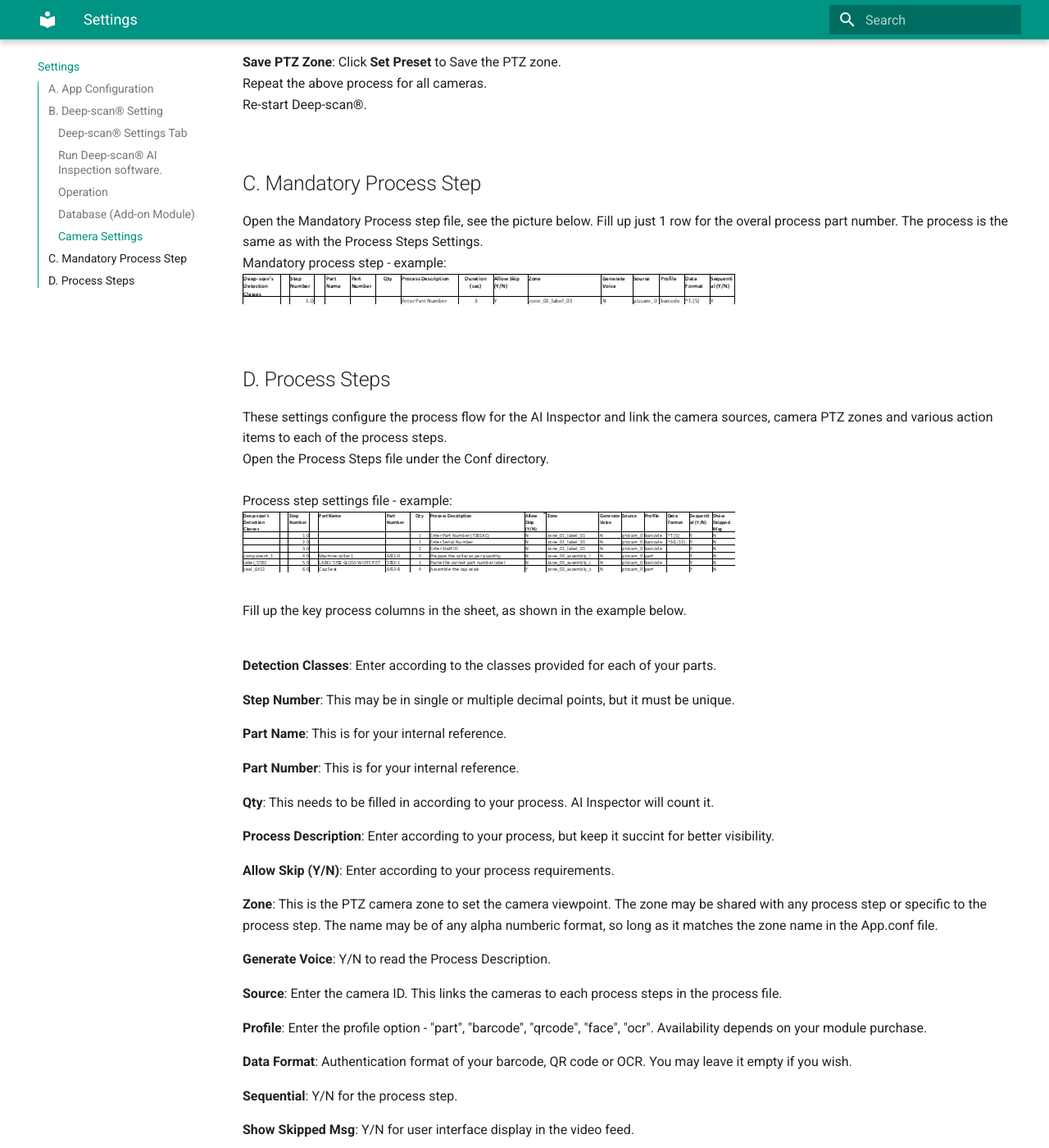
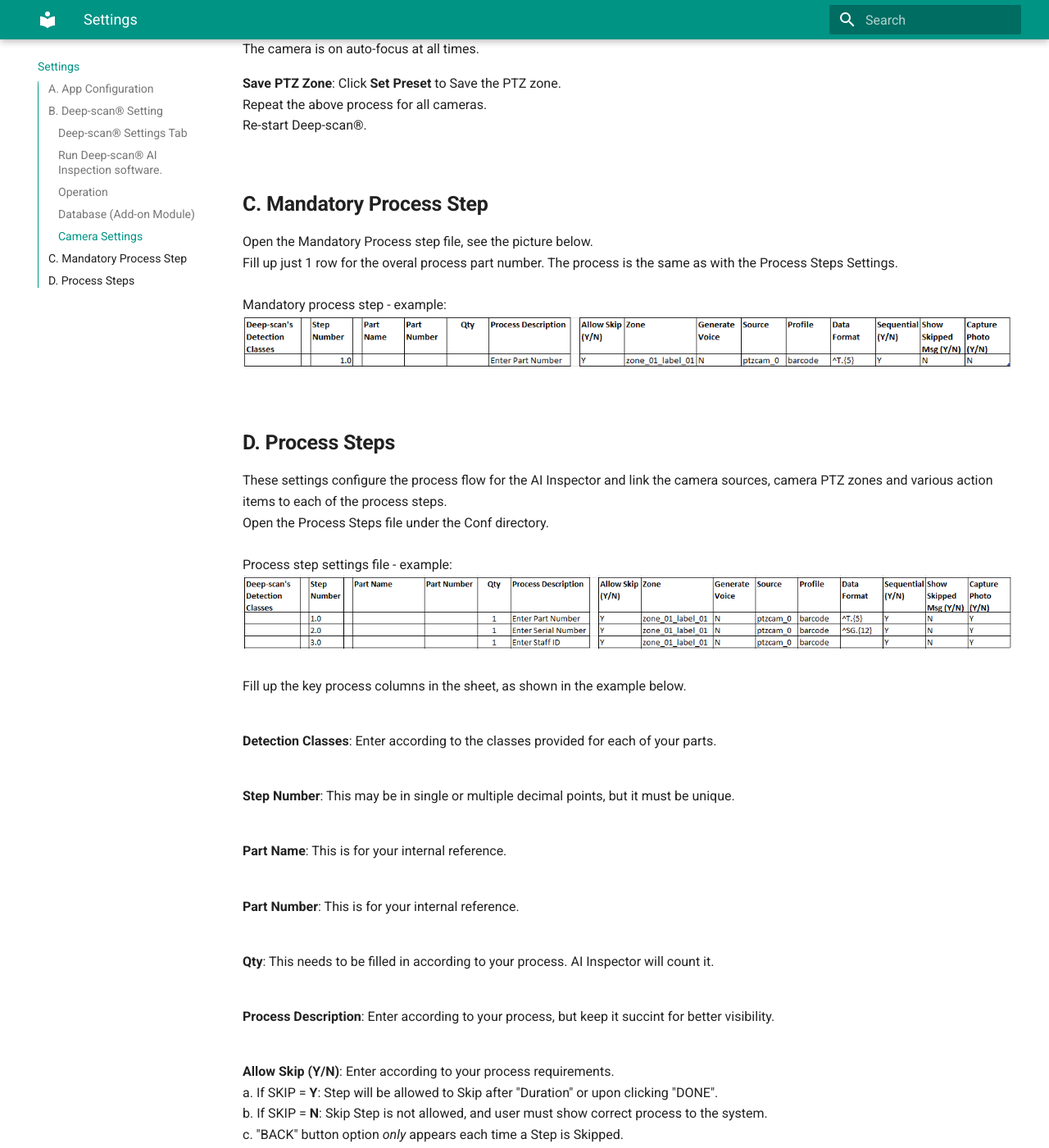
Before and after one commit to deep-scan/ai_inspector_guide, an MkDocs documentation site: the page built from docs/settings.md, in a window 1280 px wide and 1400 px high, scrolled down 3438 px. Shown: the whole window at 82% size. Built offline with MkDocs 1.6.1 and Material for MkDocs 9.7.7, drawn with Linux system fonts in a browser that asks for light colours.

```diff
--- a/docs/settings.md
+++ b/docs/settings.md
@@ -13,8 +15,9 @@ C. Mandatory Process Steps
 <br/>
 D. Process Steps
 <br/>
+<br/>
 
-## A. App Configuration
+## **A. App Configuration**
 In this configuration, the user sets up the process names, part names and links the AI modules to the process step files from the above steps.
 <br/>
 Open the App.conf file under the Conf Directory.
@@ -62,7 +65,7 @@ Photo Capture with detection box - example:
 <br/>
 
 
-## B. Deep-scan&reg; Setting
+## **B. Deep-scan&reg; Setting**
 The Settings tab under the Deep-scan&reg; user interface sets up the Work schedule, Data folder, Database transfer protocol and the cameras' crop, PTZ views.
 <br/>
 
@@ -127,10 +130,9 @@ Re-start Deep-scan&reg;.
 <br/>
 
 
-## C. Mandatory Process Step
-Open the Mandatory Process step file, see the picture below.
-Fill up just 1 row for the overal process part number.
-The process is the same as with the Process Steps Settings.
+## **C. Mandatory Process Step**
+Open the Mandatory Process step file, see the picture below.<br/>
+Fill up just 1 row for the overal process part number. The process is the same as with the Process Steps Settings.<br/>
 <br/>
 Mandatory process step - example:
 <br/>
@@ -138,7 +140,7 @@ Mandatory process step - example:
 <br/>
 <br/>
 
-## D. Process Steps
+## **D. Process Steps**
 These settings configure the process flow for the AI Inspector and link the camera sources, camera PTZ zones and various action items to each of the process steps.
 <br/>
 Open the Process Steps file under the Conf directory.
@@ -153,49 +155,52 @@ Fill up the key process columns in the sheet, as shown in the example below.
 <br/>
 <br/>
 
-**Detection Classes**: Enter according to the classes provided for each of your parts.
+**Detection Classes**: Enter according to the classes provided for each of your parts.<br/>
 <br/>
 
-**Step Number**: This may be in single or multiple decimal points, but it must be unique.
+**Step Number**: This may be in single or multiple decimal points, but it must be unique.<br/>
 <br/>
 
-**Part Name**: This is for your internal reference.
+**Part Name**: This is for your internal reference.<br/>
 <br/>
 
-**Part Number**: This is for your internal reference.
+**Part Number**: This is for your internal reference.<br/>
 <br/>
 
-**Qty**: This needs to be filled in according to your process. AI Inspector will count it.
+**Qty**: This needs to be filled in according to your process. AI Inspector will count it.<br/>
 <br/>
 
-**Process Description**: Enter according to your process, but keep it succint for better visibility.
+**Process Description**: Enter according to your process, but keep it succint for better visibility.<br/>
 <br/>
 
-**Allow Skip (Y/N)**: Enter according to your process requirements.
+**Allow Skip (Y/N)**: Enter according to your process requirements.<br/>
+a. If SKIP = **Y**: Step will be allowed to Skip after "Duration" or upon clicking "DONE".<br/>
+b. If SKIP = **N**: Skip Step is not allowed, and user must show correct process to the system.<br/>
+c. "BACK" button option *only* appears each time a Step is Skipped.<br/>
 <br/>
 
-**Zone**: This is the PTZ camera zone to set the camera viewpoint. The zone may be shared with any process step or specific to the process step. The name may be of any alpha numberic format, so long as it matches the zone name in the App.conf file.
+**Zone**: This is the PTZ camera zone to set the camera viewpoint. The zone may be shared with any process step or specific to the process step. The name may be of any alpha numberic format, so long as it matches the zone name in the App.conf file.<br/>
 <br/>
 
-**Generate Voice**: Y/N to read the Process Description.
+**Generate Voice**: Y/N to read the Process Description.<br/>
 <br/>
 
-**Source**: Enter the camera ID. This links the cameras to each process steps in the process file.
+**Source**: Enter the camera ID. This links the cameras to each process steps in the process file.<br/>
 <br/>
 
-**Profile**: Enter the profile option - "part", "barcode", "qrcode", "face", "ocr". Availability depends on your module purchase.
+**Profile**: Enter the profile option - "part", "barcode", "qrcode", "face", "ocr". Availability depends on your module purchase.<br/>
 <br/>
 
-**Data Format**: Authentication format of your barcode, QR code or OCR. You may leave it empty if you wish.
+**Data Format**: Authentication format of your barcode, QR code or OCR. You may leave it empty if you wish.<br/>
 <br/>
 
-**Sequential**: Y/N for the process step.
+**Sequential**: Y/N for the process step.<br/>
 <br/>
 
-**Show Skipped Msg**: Y/N for user interface display in the video feed.
+**Show Skipped Msg**: Y/N for user interface display in the video feed. <br/>
 <br/>
 
-**Capture Photo** Y/N for photo capture of the process step. The photo will be saved in the output data file.
+**Capture Photo** Y/N for photo capture of the process step. The photo will be saved in the output data file.<br/>
 <br/>
 <br/>
 <br/>
```
Also changed, not shown: other parts of docs/settings.md (+2 -0 lines), docs/about.md (+1 -1 lines), docs/index.md (+9 -4 lines), docs/installation.md (+8 -4 lines), docs/quick_start.md (+3 -2 lines), docs/troubleshooting.md (+1 -1 lines), docs/settings_1.png, docs/settings_2.png.
